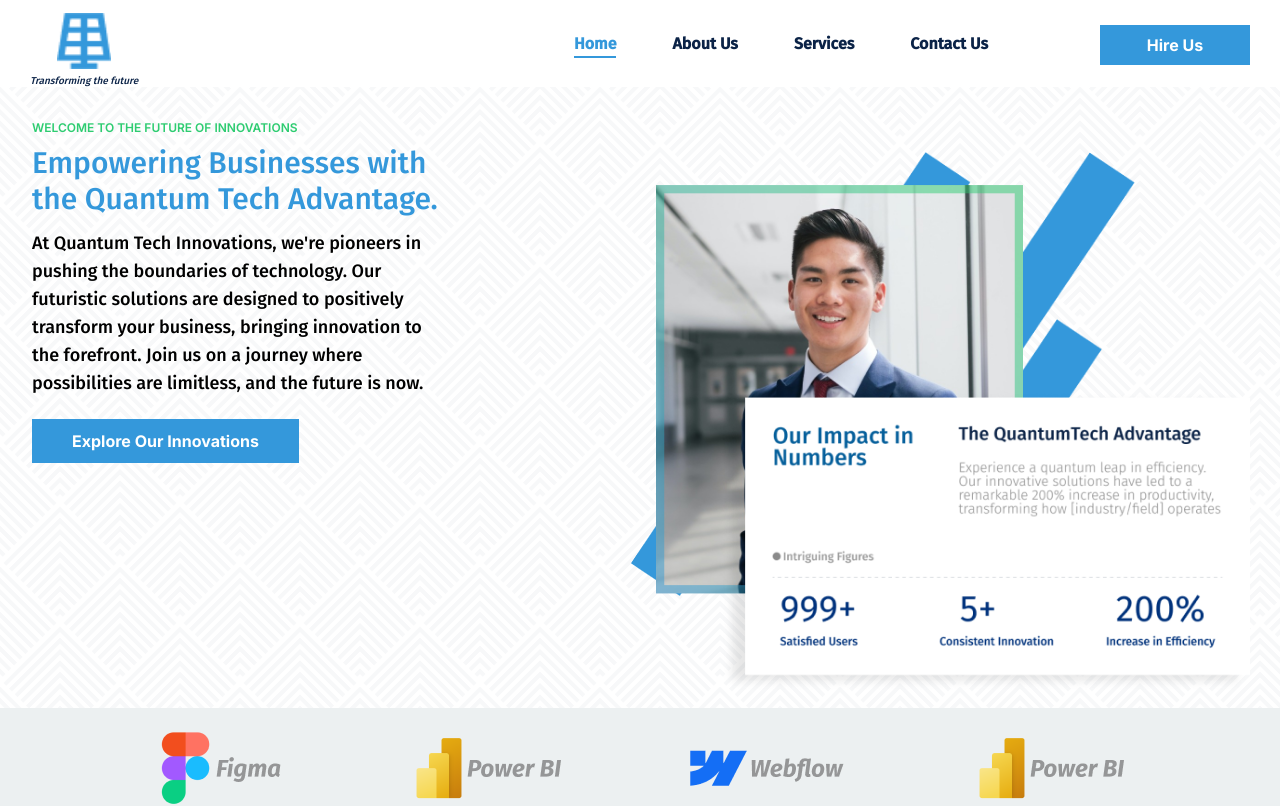
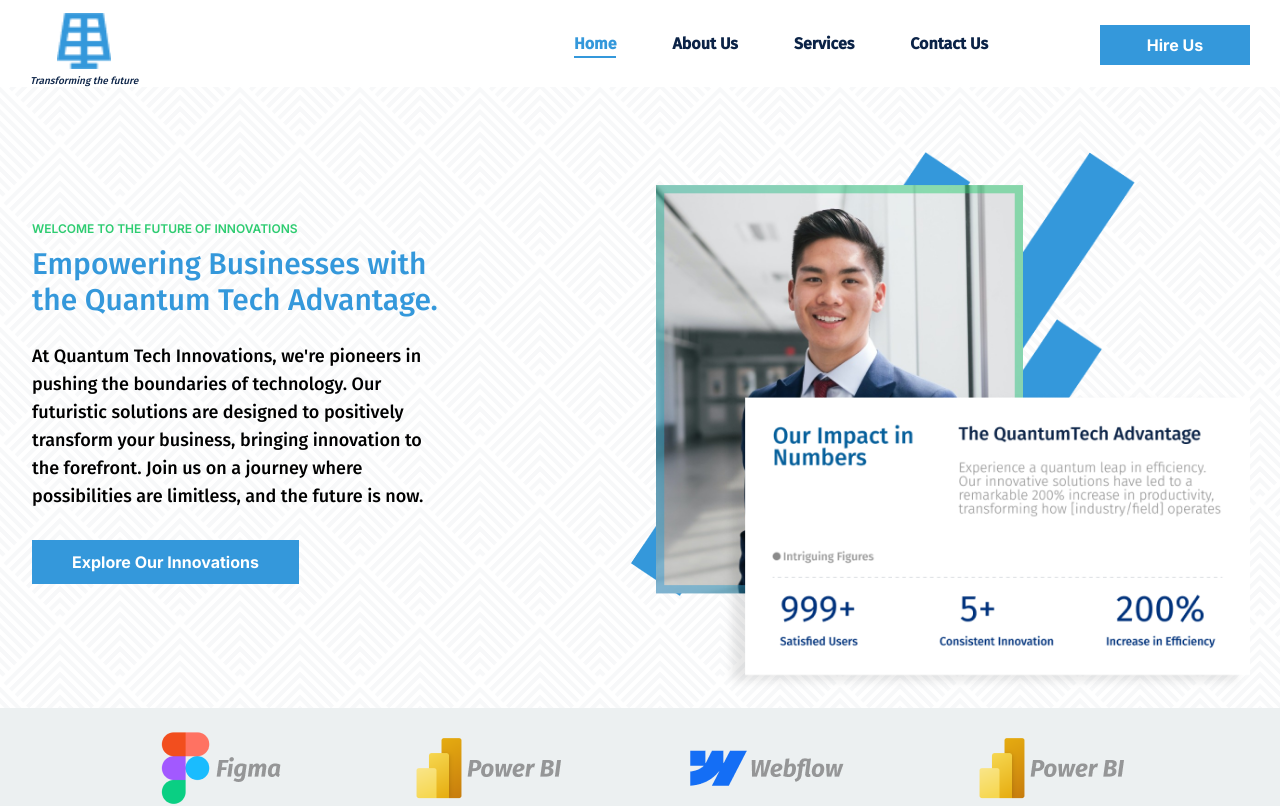
Before and after one commit to Glorypaul-pixel/Innovation, a Next.js app: page / in a window 1280 px wide. Shown: the top 806 px of the page. Built offline with nearby package versions, Linux system fonts and the light colour scheme.

Commit message:
fixed header

```diff
--- a/src/components/main-body/main.tsx
+++ b/src/components/main-body/main.tsx
@@ -8,12 +8,12 @@ import Image from "next/image";
 const Main: React.FC = () => {
   return (
     <div className="innovation text-black relative">
-      <div className="innovation-content flex flex-col md:flex-row justify-between p-4 w-full">
+      <div className="innovation-content flex flex-col md:flex-row items-center justify-between p-4 w-full">
         <div className="text-content w-full md:w-1/2 p-4">
           <div className="block text-textCustom font-semibold mb-2 text-spanText font-inter">
             WELCOME TO THE FUTURE OF INNOVATIONS
           </div>
-          <h1 className="text-3xl lg:text-3xl leading-9 font-medium mb-3 text-hireMe font-fira">
+          <h1 className="text-3xl lg:text-3xl leading-9 font-medium mb-6 text-hireMe font-fira">
             Empowering Businesses with <br /> the Quantum Tech Advantage.
           </h1>
           <p className="leading-relaxed text-lg lg:text-lg font-fira">
@@ -24,7 +24,7 @@ const Main: React.FC = () => {
             the forefront. Join us on a journey where <br />
             possibilities are limitless, and the future is now.
           </p>
-          <div className="pt-8">
+          <div className="pt-10">
             <a
               href="#hire"
               className="bg-hireMe text-white font-bold h-hire-btn w-hire-btn py-3 text-center px-10 text-base"
```
